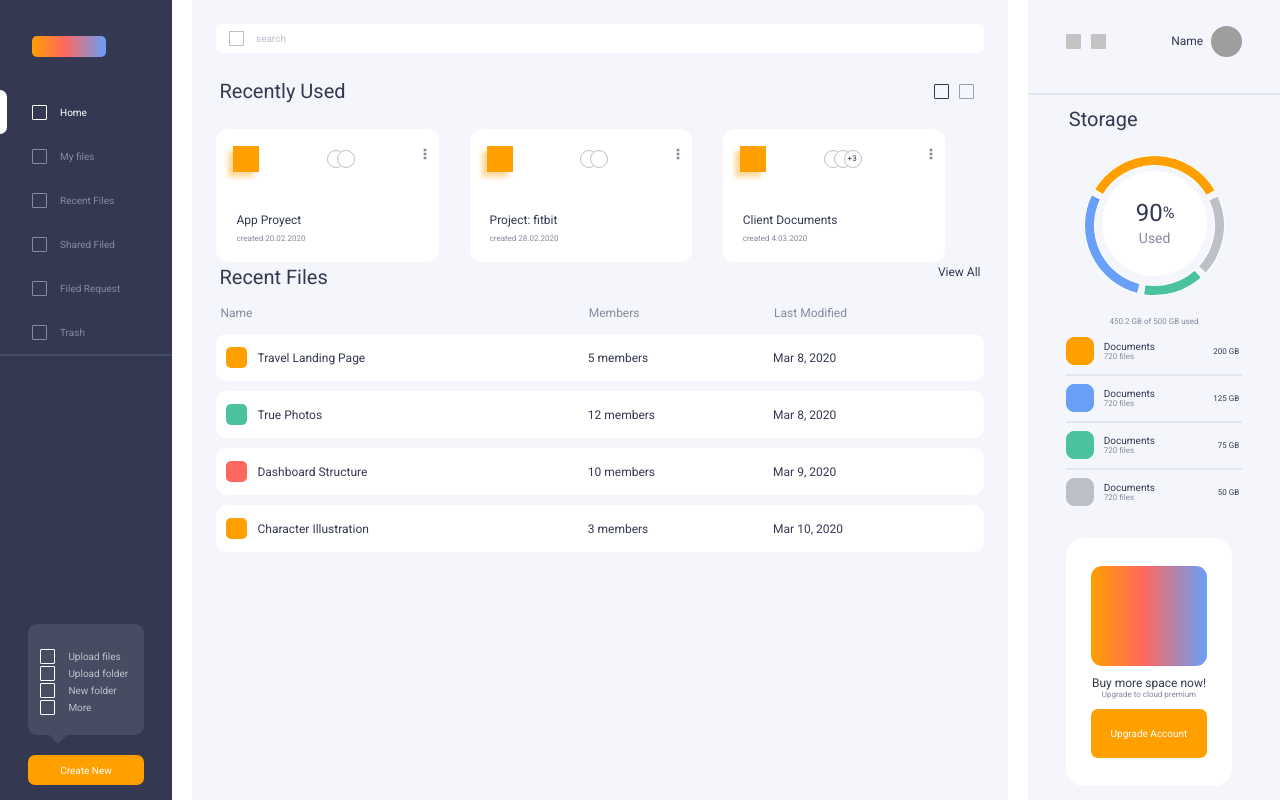
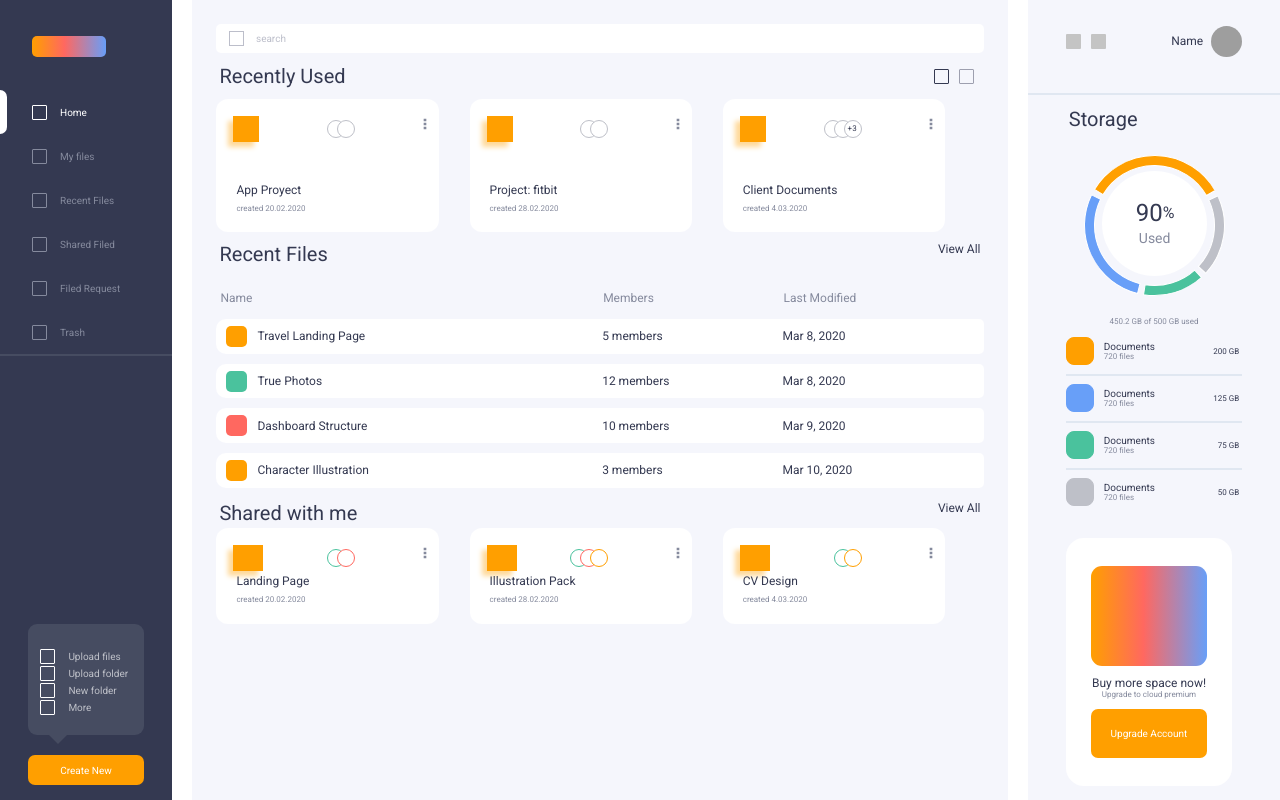
Before and after one commit to gerardotamo/Nerdery-Layout-Challenge, a React (Create React App) app: page / in a window 1280 px wide. Built offline with nearby package versions, Linux system fonts and the light colour scheme; grey boxes are pictures that could not be loaded.

Commit message:
style: add shared card into home page

```diff
--- a/src/components/RecentlyFilesCard/style.tsx
+++ b/src/components/RecentlyFilesCard/style.tsx
@@ -8,7 +8,7 @@ export const Tr = styled.tr`
 
 
 export const Td = styled.td`
-    padding: 10px;
+    padding: 0.5%;
     text-align: left;
     padding-left: 0px;
 
--- /dev/null
+++ b/src/components/SharedCard/SharedCard.tsx
@@ -0,0 +1,67 @@
+import * as style from './style'
+import { BaseColor } from "../../config/color"
+import { Rectangule } from "../Rectangule/Rectangule"
+import { Text } from '../Text/Text'
+import {BiDotsVertical} from 'react-icons/bi'
+import { Shared } from '../../interfaces/shared'
+
+interface Props {
+    data: Shared
+}
+
+export const SharedCard = ({ data }: Props) => {
+
+    function Open() {
+        const aux = []
+        for (let index = 0; index < data.colors.length; index++) {
+            aux.push(<Rectangule backgroundColor={BaseColor.whiteColor} borderColor={data.colors[index]}
+                borderRadius={9} height='18px' width='18px' style={{ marginLeft: index === 0 ? "0px" : '-18px' }}>
+            </Rectangule>
+            );
+            if (index === 2) {
+                break;
+            }
+        }
+        return (
+            <div style={{ display: 'flex' }}>
+                {aux}
+            </div>
+        )
+    }
+
+    return (
+        <Rectangule backgroundColor={BaseColor.whiteColor} borderColor="transparent"
+            borderRadius={12} height="20%" width="29%" style={{ flex: "0 0 29%", marginRight: '4%' }}
+        >
+            <style.Content>
+                <style.View style={{position:'absolute', right: '5px', cursor:'pointer'}}>
+                    <BiDotsVertical color={BaseColor.inactiveGrayColor} />
+                </style.View>
+                <style.View style={{
+                    flexDirection: 'column',
+                    justifyContent: 'space-between',
+                    height: "100%"
+                }}>
+                    <style.View style={{
+                        alignItems: 'center',
+                        justifyContent:'space-between',
+                        width: "70%"
+                    }}>
+                        <Rectangule backgroundColor={BaseColor.orangePrimaryColor} borderColor='transparent'
+                            borderRadius={0} height='26px' width="30px" style={{ boxShadow: `-5px 5px 5px ${BaseColor.shadowOrangePrimaryColor}` }}
+                        />
+                        <Open />
+                    </style.View>
+                    <style.View style={{ flexDirection: 'column' }}>
+                        <Text color={BaseColor.primaryColor} size={12} style={{marginBottom:'4px'}}>
+                            {data.name}
+                        </Text>
+                        <Text color={BaseColor.inactiveGrayColor} size={8} >
+                            created {data.created}
+                        </Text>
+                    </style.View>
+                </style.View>
+            </style.Content>
+        </Rectangule>
+    )
+}
--- /dev/null
+++ b/src/components/SharedCard/style.tsx
@@ -0,0 +1,11 @@
+import styled from "styled-components";
+
+export const Content = styled.div`
+    padding: 16px;
+    position: relative;
+`;
+
+export const View = styled.div`
+    display: flex;
+
+`;
--- /dev/null
+++ b/src/interfaces/shared.tsx
@@ -0,0 +1,8 @@
+import { Recently } from "./recently"
+
+
+interface Aux{
+    colors: string[]
+}
+
+export type Shared = Recently & Aux
--- a/src/pages/home/Home.tsx
+++ b/src/pages/home/Home.tsx
@@ -1,10 +1,12 @@
 import { RecentlyCard } from '../../components/RecentlyCard/RecentlyCard';
 import { RecentlyCardFile } from '../../components/RecentlyFilesCard/RecentlyCardFile';
 import { Rectangule } from '../../components/Rectangule/Rectangule';
+import { SharedCard } from '../../components/SharedCard/SharedCard';
 import { Text } from '../../components/Text/Text';
 import { BaseColor } from '../../config/color';
 import { Recently } from '../../interfaces/recently';
 import { RecentlyFiles } from '../../interfaces/recentlyFiles';
+import { Shared } from '../../interfaces/shared';
 import * as style from './style'
 
 
@@ -22,6 +24,12 @@ const Home = () => {
     { id: 3, name: "Character Illustration", members: 3, last_modified: "Mar 10, 2020", color: BaseColor.orangePrimaryColor },
   ]
 
+  const shared: Shared[] = [
+    { id: 0, name: "Landing Page", created: "20.02.2020", open: 2, colors: [BaseColor.greenPrimaryColor, BaseColor.redPrimaryColor] },
+    { id: 1, name: "Illustration Pack", created: "28.02.2020", open: 3, colors: [BaseColor.greenPrimaryColor, BaseColor.redPrimaryColor, BaseColor.orangePrimaryColor] },
+    { id: 2, name: "CV Design", created: "4.03.2020", open: 2, colors: [BaseColor.greenPrimaryColor, BaseColor.orangePrimaryColor] },
+  ]
+
   return (
     <style.Content>
       <Rectangule backgroundColor={BaseColor.whiteColor} borderColor='transparent'
@@ -36,7 +44,7 @@ const Home = () => {
 
       <style.View style={{
         justifyContent: 'space-between', alignItems: 'center',
-        marginBlock: '3%'
+        marginBlock: '1%'
       }}>
         <Text color={BaseColor.primaryColor} size={20}>
           Recently Used
@@ -60,7 +68,7 @@ const Home = () => {
           })
         }
       </style.View>
-      <style.View style={{ justifyContent: 'space-between' }}>
+      <style.View style={{ justifyContent: 'space-between', marginBlock: '1%' }}>
         <Text color={BaseColor.primaryColor} size={20}>
           Recent Files
         </Text>
@@ -70,7 +78,7 @@ const Home = () => {
 
       </style.View>
       <style.View>
-        <style.Table  cellSpacing={0}>
+        <style.Table cellSpacing={0}>
           <tr>
             <style.Th>
               <Text color={BaseColor.inactiveGrayColor} size={12}>
@@ -98,6 +106,24 @@ const Home = () => {
           }
         </style.Table>
       </style.View>
+
+      <style.View style={{ justifyContent: 'space-between' }}>
+        <Text color={BaseColor.primaryColor} size={20}>
+          Shared with me
+        </Text>
+        <Text color={BaseColor.primaryColor} size={12}>
+          View All
+        </Text>
+      </style.View>
+      <style.View style={{ flexFlow: 'row wrap' }}>
+        {
+          shared.map((item) => {
+            return (
+              <SharedCard data={item} />
+            )
+          })
+        }
+      </style.View>
     </style.Content>
   )
 }
```
